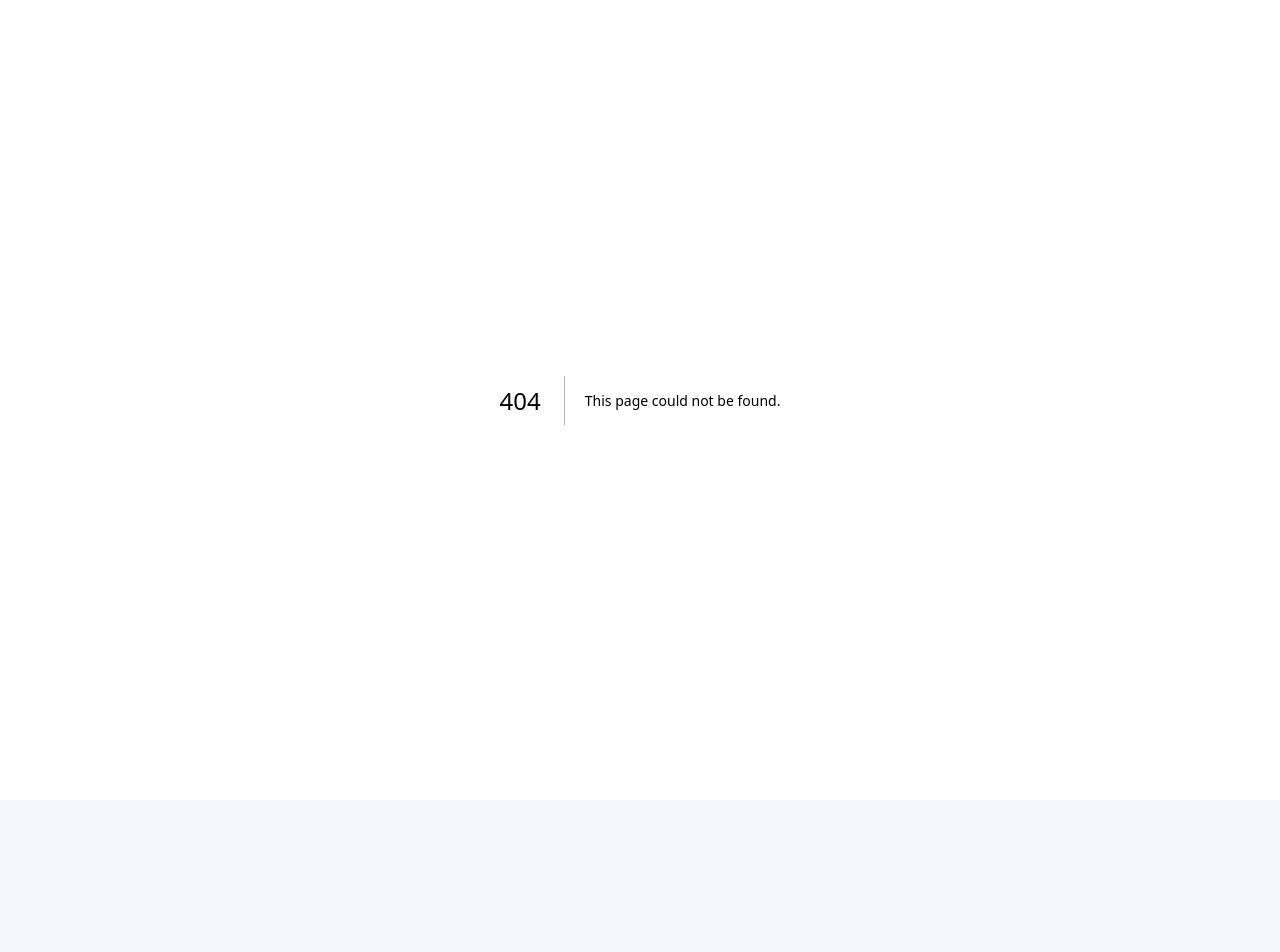
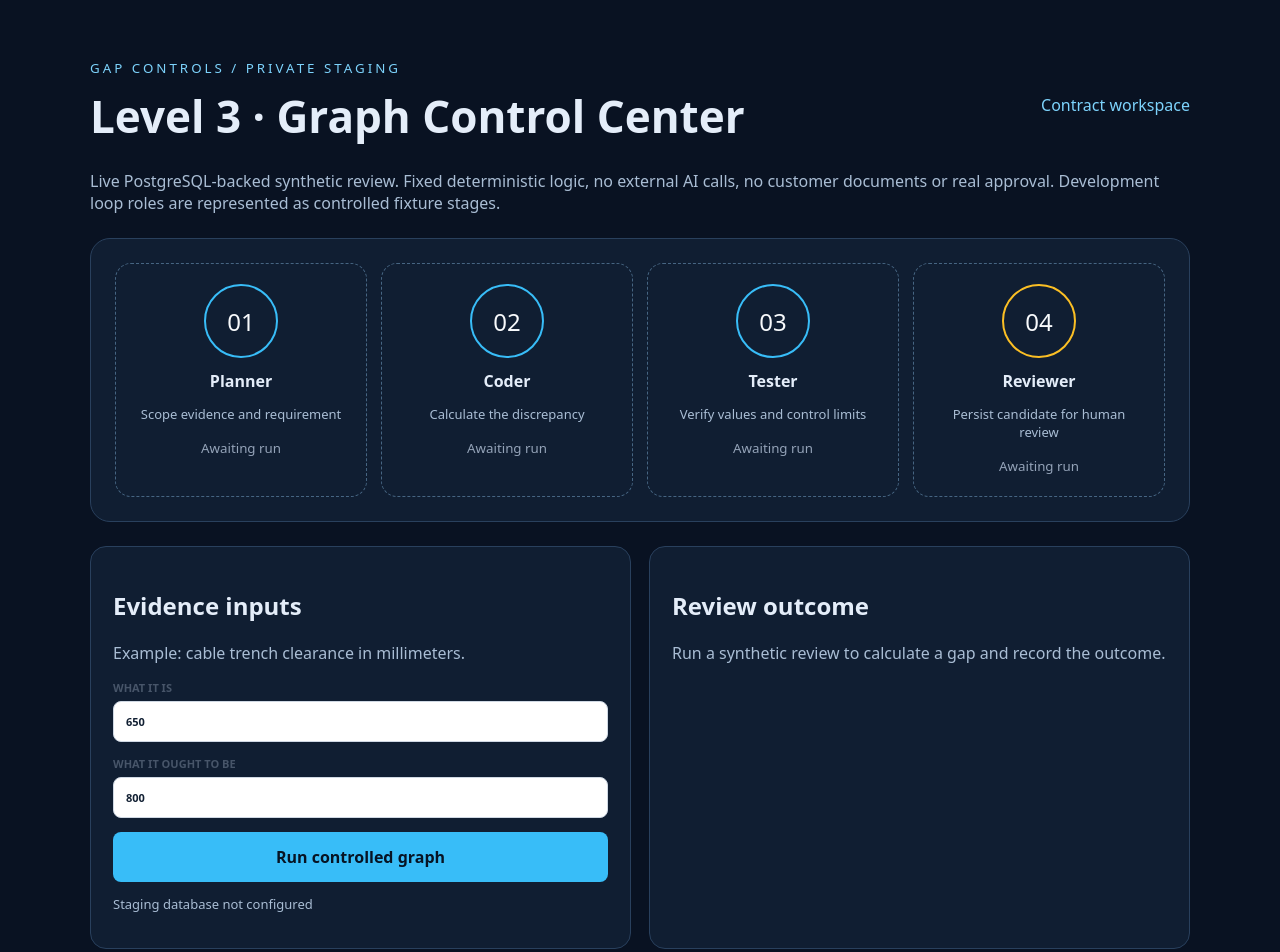
Before and after one commit to starjabin/what-it-is-what-it-ought-to-be, a Next.js app in the folder production/: page /staging-graph in a window 1280 px wide. Before the commit this address had no page. Shown: the top 952 px of the page. Before the commit the page ends 800 px from the top, so only its background shows below. Built offline with nearby package versions, Linux system fonts and the light colour scheme; no server answers.

Commit message:
feat(staging): interactive protected graph control center with restricted Neon transaction API

```diff
--- /dev/null
+++ b/production/app/api/staging-graph/route.ts
@@ -0,0 +1,28 @@
+import {neon} from "@neondatabase/serverless";
+import {NextResponse} from "next/server";
+export const runtime="nodejs";
+export const dynamic="force-dynamic";
+const response=(data:unknown,status=200)=>NextResponse.json(data,{status,headers:{"Cache-Control":"no-store"}});
+function connect(){
+ if(process.env.GAP_GRAPH_MODE!=="synthetic-staging"||!process.env.GAP_GRAPH_DATABASE_URL)return null;
+ const url=new URL(process.env.GAP_GRAPH_DATABASE_URL);
+ if(url.username!=="gap_graph_app"||url.pathname!=="/gap_controls_staging"||!url.hostname.endsWith(".neon.tech")||url.searchParams.get("sslmode")!=="require")return null;
+ return neon(process.env.GAP_GRAPH_DATABASE_URL);
+}
+export async function GET(){
+ try{const sql=connect();if(!sql)return response({error:"Staging database not configured"},503);const rows=await sql`select gap_graph.recent_reviews() as result`;return response({mode:"synthetic",runs:rows[0].result});}catch{return response({error:"Staging database unavailable"},503);}
+}
+export async function POST(request:Request){
+ // Vercel project protection is mandatory; this shared synthetic fixture is not customer authentication.
+ try{
+  const origin=request.headers.get("origin"),host=request.headers.get("host");
+  if(!origin||!host||new URL(origin).protocol!=="https:"||new URL(origin).host!==host||!host.endsWith(".vercel.app"))return response({error:"Origin denied"},403);
+  if(!request.headers.get("content-type")?.startsWith("application/json"))return response({error:"JSON required"},415);
+  const body=await request.text();if(body.length>500)return response({error:"Request too large"},413);
+  const {requestId,observed,required}=JSON.parse(body);
+  if(typeof requestId!=="string"||! /^[a-f0-9]{8}-[a-f0-9]{4}-4[a-f0-9]{3}-[89ab][a-f0-9]{3}-[a-f0-9]{12}$/i.test(requestId)||![observed,required].every(n=>Number.isInteger(n)&&n>=1&&n<=10000))return response({error:"Use synthetic whole millimeter values from 1 to 10000"},400);
+  const sql=connect();if(!sql)return response({error:"Staging database not configured"},503);
+  const rows=await sql`select gap_graph.run_review(${requestId}::uuid,${observed}::integer,${required}::integer) as result`;
+  return response({mode:"synthetic",run:rows[0].result});
+ }catch{return response({error:"Review denied or allowance exhausted; no partial result"},409);}
+}
--- a/production/app/page.tsx
+++ b/production/app/page.tsx
@@ -26,7 +26,7 @@ export default function Home(){
       <nav className="marketingLinks">
         <a href="#product">Product</a><a href="#workflow">Workflow</a><a href="#teams">Teams</a><a href="#pricing">Pricing</a><a href="#security">Security</a>
       </nav>
-      <div className="navActions"><Link className="btn subtle" href="/sign-in">Sign in</Link><Link className="btn primary" href="/sign-in">Start workspace</Link></div>
+      <div className="navActions">{process.env.GAP_GRAPH_MODE==="synthetic-staging"&&<Link className="btn subtle" href="/staging-graph">Graph Control Center</Link>}<Link className="btn subtle" href="/sign-in">Sign in</Link><Link className="btn primary" href="/sign-in">Start workspace</Link></div>
     </header>
 
     <section className="marketingHero">
--- /dev/null
+++ b/production/app/staging-graph/page.tsx
@@ -0,0 +1,25 @@
+"use client";
+import {useEffect,useState} from "react";
+import Link from "next/link";
+type Run={request_id:string;job_id:string;observed:number;required:number;gap:number;outcome:string;created_at:string};
+const roles=[["01","Planner","Scope evidence and requirement"],["02","Coder","Calculate the discrepancy"],["03","Tester","Verify values and control limits"],["04","Reviewer","Persist candidate for human review"]];
+export default function GraphPage(){
+ const [observed,setObserved]=useState("650"),[required,setRequired]=useState("800"),[runs,setRuns]=useState<Run[]>([]),[latest,setLatest]=useState<Run|null>(null),[busy,setBusy]=useState(false),[message,setMessage]=useState("Checking staging database…");
+ async function load(){try{const r=await fetch("/api/staging-graph",{cache:"no-store"});const d=await r.json();if(!r.ok)throw Error(d.error);setRuns(d.runs);setMessage("Staging database connected");}catch(e){setMessage(e instanceof Error?e.message:"Database unavailable");}}
+ useEffect(()=>{void load()},[]);
+ async function run(){setBusy(true);setMessage("Executing controlled transaction…");try{const r=await fetch("/api/staging-graph",{method:"POST",headers:{"Content-Type":"application/json"},body:JSON.stringify({requestId:crypto.randomUUID(),observed:Number(observed),required:Number(required)})});const d=await r.json();if(!r.ok)throw Error(d.error);setLatest(d.run);await load();}catch(e){setMessage(e instanceof Error?e.message:"Review failed");}finally{setBusy(false)}}
+ return <main style={{minHeight:"100vh",background:"#091222",color:"#e4edf9",padding:"clamp(18px,5vw,56px)",fontFamily:"system-ui"}}>
+ <div style={{maxWidth:1100,margin:"auto"}}>
+ <header style={{display:"flex",justifyContent:"space-between",alignItems:"center",gap:20,flexWrap:"wrap"}}><div><small style={{color:"#7dd3fc",letterSpacing:3}}>GAP CONTROLS / PRIVATE STAGING</small><h1 style={{fontSize:"clamp(26px,4vw,44px)",margin:"8px 0"}}>Level 3 · Graph Control Center</h1></div><Link href="/" style={{color:"#7dd3fc"}}>Contract workspace</Link></header>
+ <p style={{color:"#a9bdd4"}}>Live PostgreSQL-backed synthetic review. Fixed deterministic logic, no external AI calls, no customer documents or real approval. Development loop roles are represented as controlled fixture stages.</p>
+ <div style={{border:"1px solid #29405d",borderRadius:20,padding:24,background:"#101e32",margin:"24px 0"}}>
+ <div style={{display:"grid",gridTemplateColumns:"repeat(auto-fit,minmax(170px,1fr))",gap:14}}>{roles.map(([n,title,description])=><div key={n} style={{padding:20,border:"1px dashed #466582",borderRadius:16,textAlign:"center"}}><div style={{width:74,height:74,border:"2px solid "+(n==="04"?"#fbbf24":"#38bdf8"),borderRadius:"50%",display:"grid",placeItems:"center",margin:"0 auto 12px",fontSize:24,color:"#f8fafc"}}>{n}</div><strong>{title}</strong><p style={{fontSize:13,color:"#a9bdd4"}}>{description}</p><small style={{color:latest?"#86efac":"#94a3b8"}}>{latest?"Recorded":"Awaiting run"}</small></div>)}</div>
+ </div>
+ <section style={{display:"grid",gridTemplateColumns:"repeat(auto-fit,minmax(240px,1fr))",gap:18}}>
+ <div style={{border:"1px solid #29405d",borderRadius:16,padding:22,background:"#101e32"}}><h2>Evidence inputs</h2><p style={{color:"#a9bdd4"}}>Example: cable trench clearance in millimeters.</p><label style={{display:"block",margin:"14px 0"}}>WHAT IT IS<input type="number" min="1" max="10000" value={observed} onChange={e=>setObserved(e.target.value)} style={{display:"block",width:"100%",padding:12,borderRadius:8,marginTop:6}}/></label><label style={{display:"block",margin:"14px 0"}}>WHAT IT OUGHT TO BE<input type="number" min="1" max="10000" value={required} onChange={e=>setRequired(e.target.value)} style={{display:"block",width:"100%",padding:12,borderRadius:8,marginTop:6}}/></label><button disabled={busy} onClick={()=>void run()} style={{width:"100%",padding:14,border:0,borderRadius:8,background:"#38bdf8",color:"#071424",fontWeight:700,cursor:"pointer"}}>{busy?"Running…":"Run controlled graph"}</button><p role="status" style={{fontSize:13,color:"#a9bdd4"}}>{message}</p></div>
+ <div style={{border:"1px solid #29405d",borderRadius:16,padding:22,background:"#101e32"}}><h2>Review outcome</h2>{latest?<><small>VERIFIED TRANSACTION RESULT</small><div style={{fontSize:54,color:latest.gap?"#fbbf24":"#86efac",fontWeight:700}}>{latest.gap} mm</div><p>{latest.outcome}</p><p>Observed {latest.observed} mm · Required {latest.required} mm</p><p style={{color:"#a9bdd4",fontSize:12,overflowWrap:"anywhere"}}>Reservation: {latest.job_id}</p><p>4 execution steps recorded. No autonomous confirmation.</p></>:<p style={{color:"#a9bdd4"}}>Run a synthetic review to calculate a gap and record the outcome.</p>}</div>
+ </section>
+ <section style={{marginTop:24,border:"1px solid #29405d",borderRadius:16,padding:22,background:"#101e32"}}><h2>Persisted review history</h2><div style={{overflowX:"auto"}}><table style={{width:"100%",textAlign:"left",borderCollapse:"collapse",minWidth:480}}><thead><tr>{["Observed","Required","Gap","Status","Recorded (UTC)"].map(x=><th key={x} style={{padding:12,borderBottom:"1px solid #466582"}}>{x}</th>)}</tr></thead><tbody>{runs.map(r=><tr key={r.request_id}>{[r.observed,r.required,r.gap,r.outcome,new Date(r.created_at).toISOString().slice(0,16).replace("T"," ")].map((x,i)=><td key={i} style={{padding:12,borderBottom:"1px solid #29405d"}}>{x}</td>)}</tr>)}</tbody></table></div>{!runs.length&&<p>No records available.</p>}</section>
+ <p style={{fontSize:12,color:"#a9bdd4"}}>Staging fixture only · 80 synthetic attempts per month (20 runs) · live AI and production release remain held.</p>
+ </div></main>
+}
```
Also changed, not shown: 1 other file (tests, documents, lock files or other folders).
